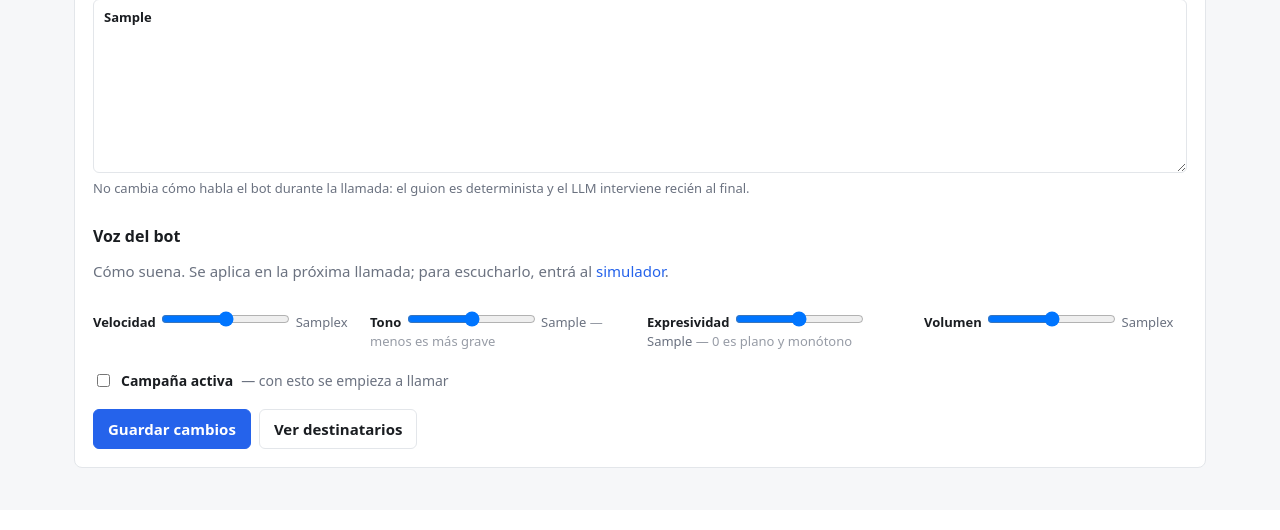
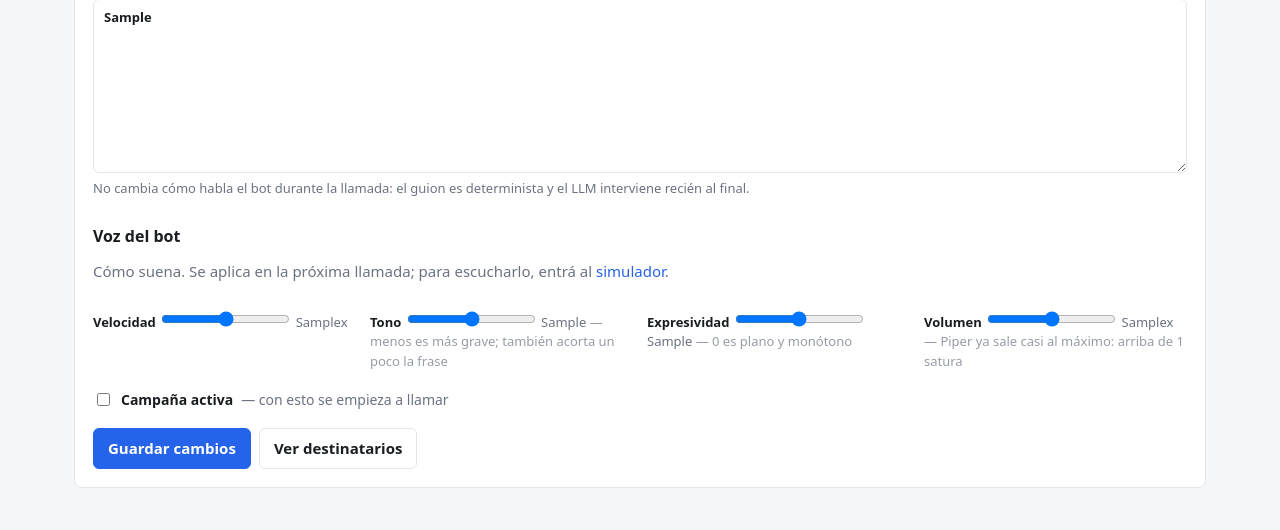
Before and after one commit to croman-coder/callbots, a FastAPI app: template services/api/app/templates/campaign_detail.html in a window 1280 px wide. Shown: the part 1873-2403 px from the top of the page. Before the commit the page ends 2341 px from the top, so only its background shows below. Run offline with FastAPI, Linux system fonts and the light colour scheme; the template is opened without the code that fills it: most values are stand-ins (such as "Sample title", 1, 10 or a date in 2020).

Commit message:
fix(panel): acotar el volumen, arriba de 1 solo satura
Medido sobre la voz real: la salida de Piper ya llega a 32212 de 32767, o
sea casi el techo del int16. Con volumen 1.8 el pico queda clavado en 32767
y lo que se gana es distorsion, no volumen.

El slider pasa a 0.4-1.2 y el limite del servidor a 1.5. La direccion util
es bajar, no subir.

Se aclara ademas en el tono que la compensacion de duracion es parcial: un
tono 1.2 acorta la frase alrededor de un 12%.

Co-Authored-By: Claude Opus 5 <noreply@anthropic.com>

```diff
--- a/services/api/app/routers/admin.py
+++ b/services/api/app/routers/admin.py
@@ -282,7 +282,7 @@ def update_campaign(
     campaign.voice_speed = min(max(voice_speed, 0.5), 2.0)
     campaign.voice_pitch = min(max(voice_pitch, 0.7), 1.4)
     campaign.voice_expressiveness = min(max(voice_expressiveness, 0.0), 1.5)
-    campaign.voice_volume = min(max(voice_volume, 0.1), 3.0)
+    campaign.voice_volume = min(max(voice_volume, 0.2), 1.5)
     campaign.is_active = is_active
 
     db.commit()
--- a/services/api/app/templates/campaign_detail.html
+++ b/services/api/app/templates/campaign_detail.html
@@ -200,7 +200,8 @@
         <input type="range" name="voice_pitch" min="0.8" max="1.25" step="0.01"
                value="{{ campaign.voice_pitch }}"
                oninput="this.nextElementSibling.textContent = this.value">
-        <span class="hint">{{ campaign.voice_pitch }} <span style="opacity:.7">— menos es más grave</span></span>
+        <span class="hint">{{ campaign.voice_pitch }}
+          <span style="opacity:.7">— menos es más grave; también acorta un poco la frase</span></span>
       </label>
       <label>Expresividad
         <input type="range" name="voice_expressiveness" min="0" max="1.2" step="0.02"
@@ -209,10 +210,11 @@
         <span class="hint">{{ campaign.voice_expressiveness }} <span style="opacity:.7">— 0 es plano y monótono</span></span>
       </label>
       <label>Volumen
-        <input type="range" name="voice_volume" min="0.3" max="2" step="0.05"
+        <input type="range" name="voice_volume" min="0.4" max="1.2" step="0.05"
                value="{{ campaign.voice_volume }}"
                oninput="this.nextElementSibling.textContent = this.value + 'x'">
-        <span class="hint">{{ campaign.voice_volume }}x</span>
+        <span class="hint">{{ campaign.voice_volume }}x
+          <span style="opacity:.7">— Piper ya sale casi al máximo: arriba de 1 satura</span></span>
       </label>
     </div>
 
```
